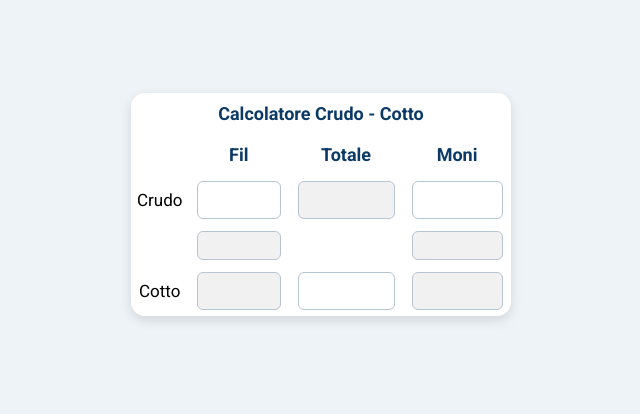
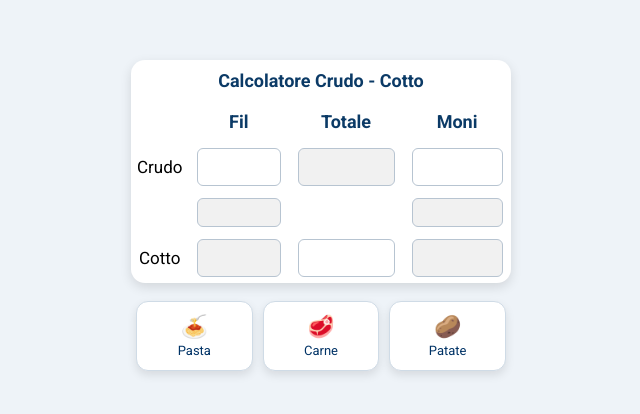
Before and after one commit to FilippoPisano99/FoodCalculator, a plain HTML site: page index.html in a window 1280 px wide. Shown: the part 196-610 px from the top of the page, without its empty margins (319-959 px from the left). Drawn offline with Linux system fonts and the light colour scheme.

Commit message:
add preset button

```diff
--- a/index.html
+++ b/index.html
@@ -11,9 +11,13 @@
         padding: 0;
         display: flex;
         align-items: center;
-        justify-content: center;
+        flex-direction: column;
+        justify-content: flex-start;
         height: 100vh;
         background: #eef3f8;
+        padding-top: 20%;
+
+
     }
 
     #calcolatore{
@@ -71,6 +75,43 @@
         padding: 5px;
     }
 
+
+    /* Pulsantini preset */
+    #preset-container{
+        margin-top: 18px;
+        width: 90%;
+        max-width: 380px;
+        display: flex;
+        justify-content: space-between;
+    }
+
+    .preset-btn{
+        flex: 1;
+        margin: 0 5px;
+        background: white;
+        border-radius: 12px;
+        padding: 12px;
+        font-size: 22px;
+        text-align: center;
+        box-shadow: 0 4px 10px rgba(0,0,0,0.1);
+        border: 1px solid #cfdbe6;
+        cursor: pointer;
+        transition: 0.15s;
+        user-select: none;
+    }
+
+    .preset-btn:active{
+        transform: scale(0.92);
+        background: #f0f5ff;
+    }
+
+    .preset-label{
+        display: block;
+        font-size: 13px;
+        color: #003366;
+        margin-top: 4px;
+    }
+
 </style>
 
 <body>
@@ -110,6 +151,13 @@
     </tr>
 
 </table>
+<!-- PULSANTI PRESET -->
+<div id="preset-container">
+    <div class="preset-btn" onclick="preset(80,60)">🍝<span class='preset-label'>Pasta</span></div>
+    <div class="preset-btn" onclick="preset(150,150)">🥩<span class='preset-label'>Carne</span></div>
+    <div class="preset-btn" onclick="preset(250,200)">🥔<span class='preset-label'>Patate</span></div>
+</div>
+
 
 <script>
 
@@ -148,6 +196,12 @@ function calcola(){
     p2_lordo.value = Math.round(v_tot_lordo * v_p2_perc / 100);
 }
 
+function preset(fil, moni){
+    p1_netto.value = fil;
+    p2_netto.value = moni;
+    calcola();
+}
+
 // AUTO-CALCOLO in tempo reale
 document.querySelectorAll("input").forEach(i => {
     i.addEventListener("input", calcola);
```
